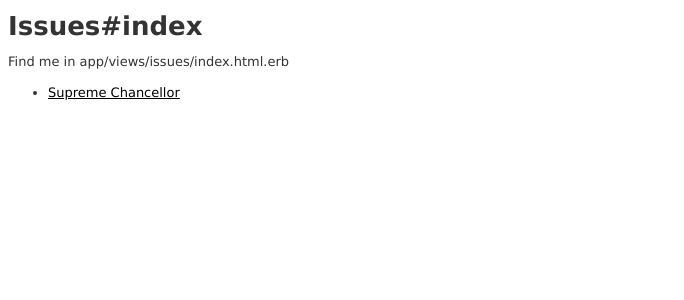
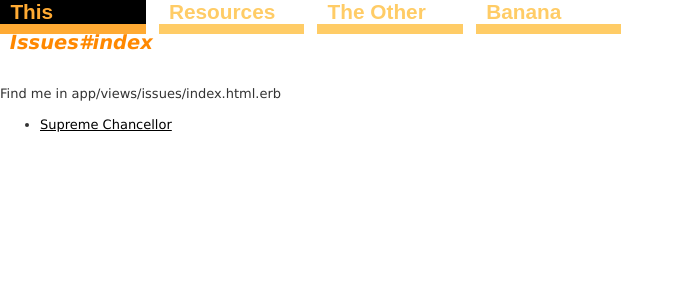
Before and after one commit to CLETeenHack/teen-vote, a Rails app: page /issues in a window 1280 px wide. Shown: the top 300 px of the page, without its empty margins (0-684 px from the left). Run offline with Rails 7, Linux system fonts and the light colour scheme; data comes from the database, SQL or seed files in the repository; style sheets or scripts are compiled from the project's sources; some libraries are stand-ins or nearby versions.

Commit message:
first JaneAddams entry - the ugly stuff

```diff
--- /dev/null
+++ b/app/assets/stylesheets/api/navigation.css
@@ -0,0 +1,72 @@
+	body {
+		/*background: #ff8800;*/
+		font: 1em arial, helvetica, sans-serif;
+		/*text-transform: lowercase;*/
+		margin: 0;
+		padding: 0;
+	}
+
+	#myTabHeader {
+		background-color:pink;
+
+
+	}
+
+    #myTabHeader ul {
+		list-style: none;
+		padding: 0;
+		margin: 0;
+		background: white;
+		float: left;
+		width: 100%;
+    }
+
+	#myTabHeader li {
+		float: left;
+		margin: 0 1em 0 0;
+    }
+
+	#myTabHeader a {
+		font: 1.6em arial, helvetica, sans-serif;
+		text-decoration: none;
+		display: block;
+		width: 6em;
+		padding: 0 0.5em;
+		font-weight: bold;
+		color: black;
+		border-bottom: 0.5em solid #ffcc66;  /*unselected colors*/
+		color: #ffcc66;
+    }
+
+	#myTabHeader a:hover {
+		color: #ffaa33;
+		border-color: #ffaa33;
+	}
+
+	#myTabHeader #selected a { /* used with the javascript */
+		color: #ff8800;
+		border-color: #ff8800;
+	}
+
+	#myTabHeader #selected a:hover {
+		color: green;
+		border-color: green;
+	}
+
+	#content {
+		clear: both;
+		/*color: white;*/
+		padding: 1em;
+	}
+
+	#content p {
+		margin: 0 0 1em 0;
+	}
+
+	h1 {
+		margin: 0;
+		padding: 0.5em 0 1em 0.5em;
+		color: #ff8800;
+		font-size: 1.5em;
+		font-style: italic;
+	}
--- a/app/views/home/index.html.erb
+++ b/app/views/home/index.html.erb
@@ -1,3 +1,9 @@
+<style>
+    body{
+        background-image: url("http://www.voteforfun.org/wp-content/gallery/democratic-vs-republican-party-in-america/democratic_vs_republican_party_in_america.jpg")
+    }
+</style>
+
 <h1>Home</h1>
 <p>Find me in app/views/home/index.html.erb</p>
 <p>Under Construction</p>
--- a/app/views/layouts/application.html.erb
+++ b/app/views/layouts/application.html.erb
@@ -7,7 +7,14 @@
   <%= csrf_meta_tags %>
 </head>
 <body>
-
+<div id="myTabHeader">
+		<ul id="tabs">
+			<li id="thisTab"><a href="this.html">This</a></li>
+			<li id="resourcesTab"><%= link_to 'Resources', resources_path %></li>
+			<li id="otherTab"><a href="theOther.html">The Other</a></li>
+			<li id="bananaTab"><a href="banana.html">Banana</a></li>
+		</ul>
+</div>
 <%= yield %>
 
 </body>
--- a/config/routes.rb
+++ b/config/routes.rb
@@ -2,6 +2,8 @@
   mount RailsAdmin::Engine => '/admin', as: 'rails_admin'
   resources :issues, only: [:show, :index]
   root 'home#index'
+  get 'resources' => 'home#resources'
+
   namespace :admin do
     resources :issues
   end
```
Also changed, not shown: app/views/home/resources.html.erb (added, +17 -0 lines), app/assets/stylesheets/home.scss (line endings or trailing spaces).
